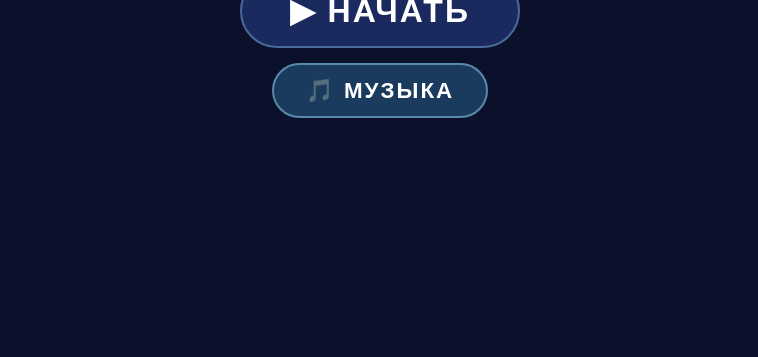
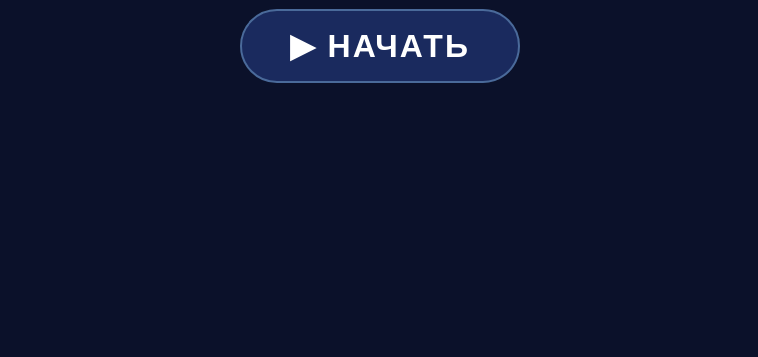
Before and after one commit to Jurest07/svoyk, a plain HTML site: page index.html in a window 1280 px wide. Shown: the part 443-800 px from the top of the page, without its empty margins (260-1018 px from the left). Drawn offline with Linux system fonts and the light colour scheme.

Commit message:
del music btn at start window

```diff
--- a/index.html
+++ b/index.html
@@ -16,7 +16,6 @@
     <h1>СВОЯ ИГРА</h1>
     <div class="btn-group">
       <button class="btn" id="startBtn">▶ НАЧАТЬ</button>
-      <button class="btn btn-music" id="musicBtn">🎵 МУЗЫКА</button>
     </div>
   </div>
 
```
